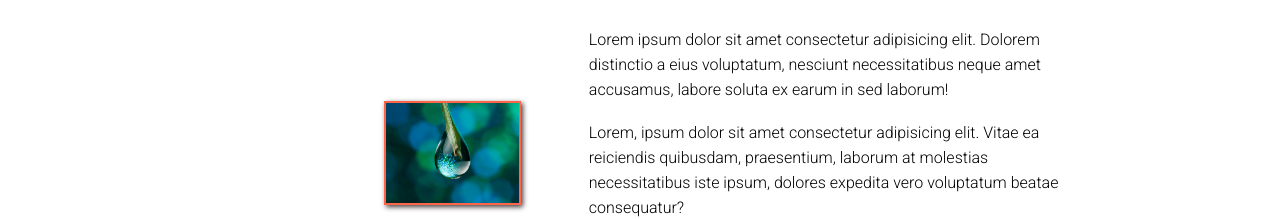
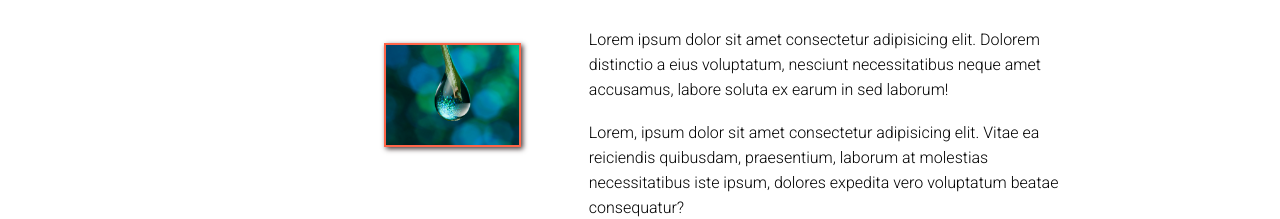
Before and after one commit to developerferoz/classs-13, a plain HTML site: page index.html in a window 1280 px wide. Shown: the part 604-823 px from the top of the page. Drawn offline with Linux system fonts and the light colour scheme.

Commit message:
Update style.css

```diff
--- a/style.css
+++ b/style.css
@@ -109,7 +109,7 @@ img.img1 {
     position: absolute;
     height: 100px;
     border: 2px solid #ff6549;
-    top: 64%;
+    top: 46%;
     left: 30%;
 }
 
```
